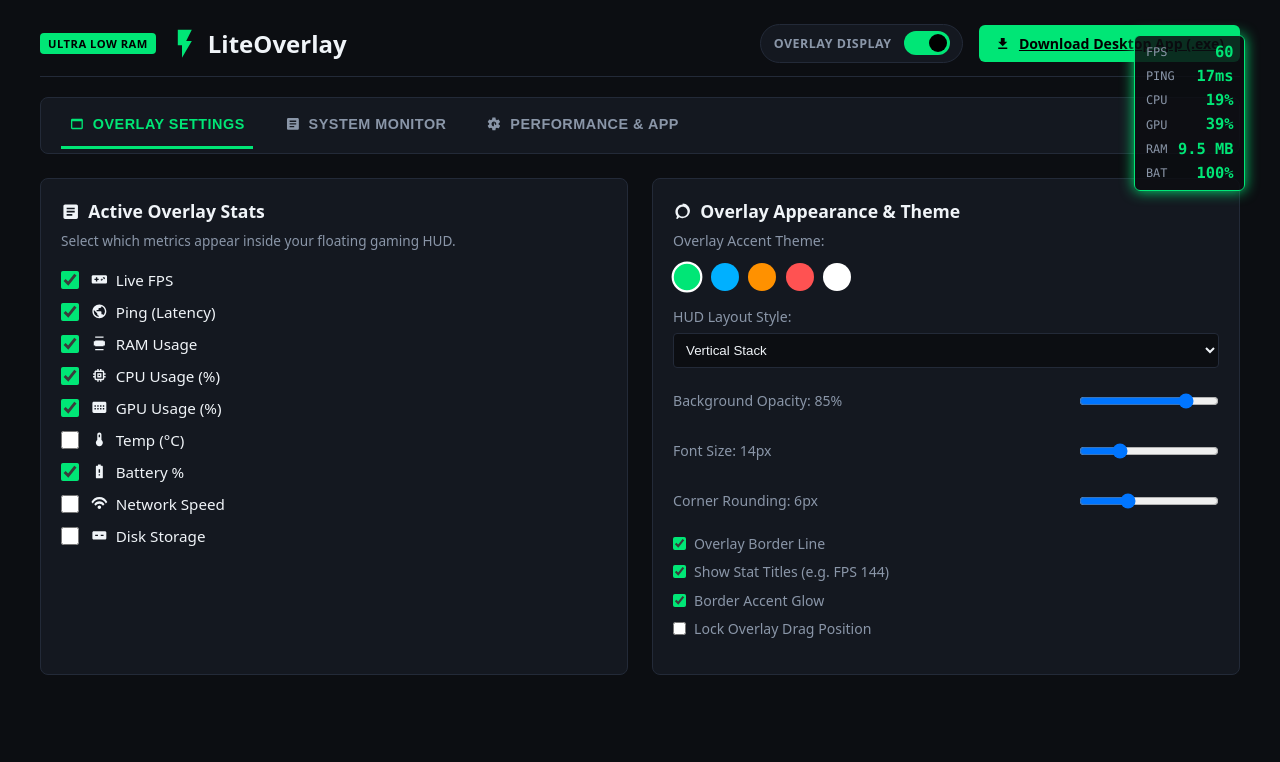
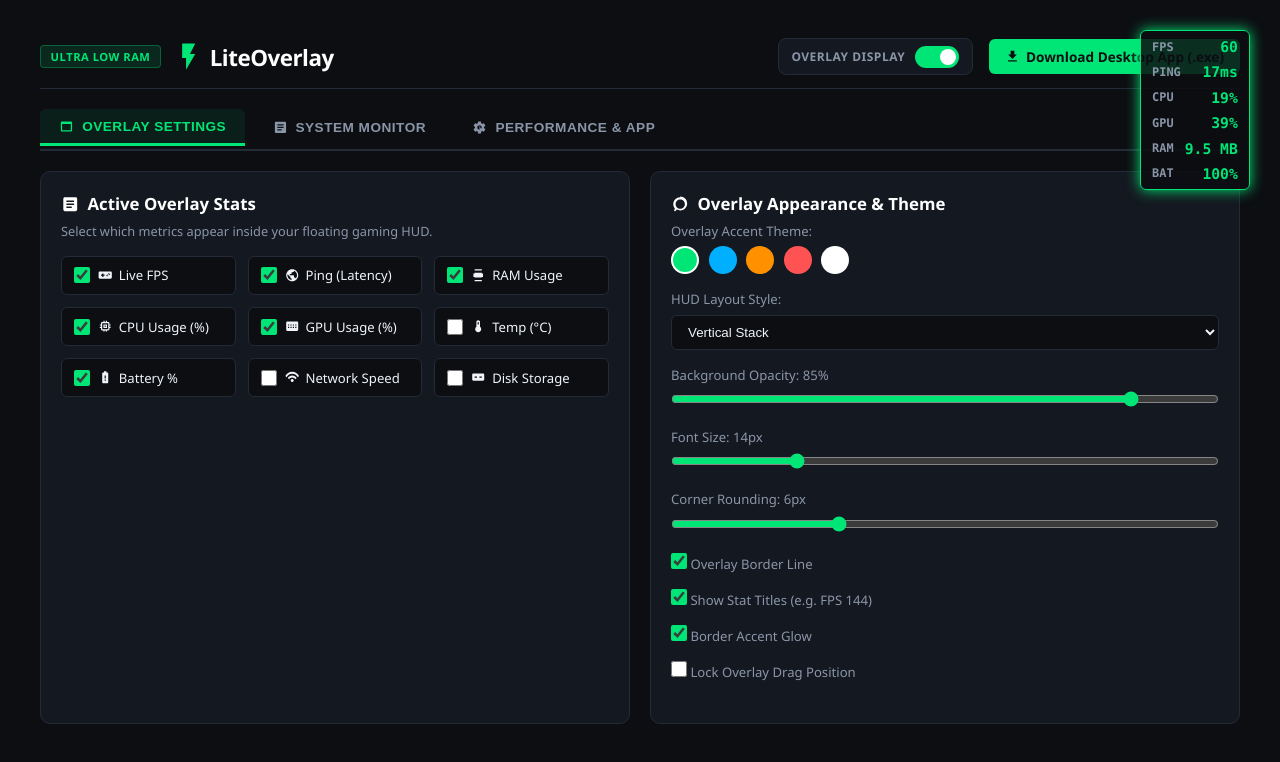
Before and after one commit to Emmzain/LiteOverlay, a website: page index.html in a window 1280 px wide. Drawn offline with Linux system fonts and the light colour scheme.

Commit message:
Fix: Added CSS fallbacks and Chromium app lifecycle management for 100% pixel-perfect dark UI inside LiteOverlay.exe

```diff
--- a/styles.css
+++ b/styles.css
@@ -9,7 +9,7 @@
   --accent-dashboard: #00e676; /* Dedicated Dashboard Accent (Green) */
   --overlay-accent-color: #00e676; /* Dedicated Overlay Accent Color */
   --font-mono: 'Consolas', 'Courier New', monospace;
-  --font-sans: system-ui, -apple-system, BlinkMacSystemFont, 'Segoe UI', Roboto, sans-serif;
+  --font-sans: 'Segoe UI', Roboto, Helvetica, Arial, sans-serif;
 }
 
 * {
@@ -18,12 +18,12 @@
   padding: 0;
 }
 
-body {
-  background-color: var(--bg-main);
-  color: var(--text-main);
-  font-family: var(--font-sans);
+html, body {
+  background-color: #0c0e12 !important;
+  color: #f0f4f8 !important;
+  font-family: 'Segoe UI', Roboto, Helvetica, Arial, sans-serif !important;
   min-height: 100vh;
-  padding: 1.5rem;
+  padding: 1.2rem;
   overflow-x: hidden;
 }
 
@@ -37,7 +37,7 @@ body {
   width: 1.1em;
   height: 1.1em;
   vertical-align: -0.2em;
-  fill: currentColor;
+  fill: #00e676 !important;
   display: inline-block;
   flex-shrink: 0;
 }
@@ -45,188 +45,116 @@ body {
 .brand-icon {
   width: 1.4em;
   height: 1.4em;
-  color: var(--accent-dashboard);
+  color: #00e676 !important;
+  fill: #00e676 !important;
   vertical-align: -0.3em;
 }
 
 /* Header */
 .app-header {
   display: flex;
+  display: -ms-flexbox;
   justify-content: space-between;
+  -ms-flex-pack: justify;
   align-items: center;
+  -ms-flex-align: center;
   margin-bottom: 1.25rem;
   padding-bottom: 0.8rem;
-  border-bottom: 1px solid var(--border-color);
+  border-bottom: 1px solid #232a38 !important;
+  background-color: #0c0e12 !important;
 }
 
 .logo-area {
   display: flex;
+  display: -ms-flexbox;
   align-items: center;
   gap: 0.75rem;
 }
 
-.badge-low-end {
-  background: var(--accent-dashboard);
-  color: #000;
+.logo-area h1 {
+  font-size: 1.4rem;
   font-weight: 700;
-  font-size: 0.7rem;
-  padding: 0.2rem 0.5rem;
-  border-radius: 4px;
-  letter-spacing: 0.5px;
+  letter-spacing: -0.5px;
+  color: #ffffff !important;
 }
 
-.app-header h1 {
-  font-size: 1.5rem;
+.badge-low-end {
+  background: rgba(0, 230, 118, 0.12) !important;
+  color: #00e676 !important;
+  border: 1px solid rgba(0, 230, 118, 0.3) !important;
+  padding: 0.2rem 0.6rem;
+  border-radius: 4px;
+  font-size: 0.7rem;
   font-weight: 700;
-  display: flex;
-  align-items: center;
-  gap: 0.4rem;
+  letter-spacing: 0.5px;
 }
 
 .header-actions {
   display: flex;
+  display: -ms-flexbox;
   align-items: center;
   gap: 1rem;
 }
 
-/* Master ON/OFF Switch */
 .master-switch-container {
   display: flex;
+  display: -ms-flexbox;
   align-items: center;
-  gap: 0.75rem;
-  background: var(--bg-card);
+  gap: 0.6rem;
+  background: #141820 !important;
   padding: 0.4rem 0.8rem;
-  border-radius: 20px;
-  border: 1px solid var(--border-color);
+  border-radius: 8px;
+  border: 1px solid #232a38 !important;
 }
 
 .master-switch-label {
-  font-size: 0.78rem;
+  font-size: 0.75rem;
   font-weight: 700;
-  color: var(--text-muted);
+  color: #8a96a8 !important;
   letter-spacing: 0.5px;
 }
 
-.switch-toggle {
-  position: relative;
-  display: inline-block;
-  width: 46px;
-  height: 24px;
+/* Category Navigation Bar */
+.category-nav-bar {
+  display: flex;
+  display: -ms-flexbox;
+  gap: 0.5rem;
+  margin-bottom: 1.25rem;
+  border-bottom: 2px solid #232a38 !important;
+  padding-bottom: 0.2rem;
 }
 
-.switch-toggle input {
-  opacity: 0;
-  width: 0;
-  height: 0;
-}
-
-.switch-slider {
-  position: absolute;
+.nav-tab {
+  background: transparent !important;
+  border: none !important;
+  color: #8a96a8 !important;
+  padding: 0.6rem 1.2rem;
+  font-size: 0.85rem;
+  font-weight: 700;
+  letter-spacing: 0.5px;
   cursor: pointer;
-  top: 0; left: 0; right: 0; bottom: 0;
-  background-color: #232a38;
-  transition: 0.3s;
-  border-radius: 24px;
-}
-
-.switch-slider:before {
-  position: absolute;
-  content: "";
-  height: 18px;
-  width: 18px;
-  left: 3px;
-  bottom: 3px;
-  background-color: white;
-  transition: 0.3s;
-  border-radius: 50%;
-}
-
-input:checked + .switch-slider {
-  background-color: var(--accent-dashboard);
-}
-
-input:checked + .switch-slider:before {
-  transform: translateX(22px);
-  background-color: #000;
-}
-
-.btn {
-  background: var(--bg-card);
-  color: var(--text-main);
-  border: 1px solid var(--border-color);
-  padding: 0.55rem 1rem;
-  border-radius: 6px;
-  font-weight: 600;
-  font-size: 0.88rem;
-  cursor: pointer;
-  display: inline-flex;
+  border-radius: 6px 6px 0 0;
+  transition: all 0.2s ease;
+  display: flex;
+  display: -ms-flexbox;
   align-items: center;
   gap: 0.5rem;
 }
 
-.secondary-btn {
-  background: var(--border-color);
-  color: var(--text-main);
-}
-
-.secondary-btn:hover {
-  background: #2e374a;
-}
-
-.install-btn {
-  background: var(--accent-dashboard);
-  color: #000;
-  border: none;
-}
-
-.install-btn:hover {
-  opacity: 0.9;
-}
-
-.hidden {
-  display: none !important;
-}
-
-/* Category Navigation Tab Bar */
-.category-nav-bar {
-  display: flex;
-  align-items: center;
-  gap: 1.5rem;
-  background: var(--bg-card);
-  border: 1px solid var(--border-color);
-  border-radius: 8px;
-  padding: 0.25rem 1.25rem;
-  margin-bottom: 1.5rem;
-}
-
-.nav-tab {
-  background: none;
-  border: none;
-  border-bottom: 3px solid transparent;
-  color: var(--text-muted);
-  font-size: 0.9rem;
-  font-weight: 700;
-  letter-spacing: 0.5px;
-  padding: 0.9rem 0.5rem;
-  cursor: pointer;
-  display: inline-flex;
-  align-items: center;
-  gap: 0.5rem;
-  transition: all 0.2s ease;
-}
-
 .nav-tab:hover {
-  color: var(--text-main);
+  color: #f0f4f8 !important;
+  background: rgba(255, 255, 255, 0.04) !important;
 }
 
 .nav-tab.active {
-  color: var(--accent-dashboard);
-  border-bottom-color: var(--accent-dashboard);
+  color: #00e676 !important;
+  border-bottom: 3px solid #00e676 !important;
+  background: rgba(0, 230, 118, 0.08) !important;
 }
 
-/* Tab Panes */
+/* Tab View Container */
 .tab-content-container {
-  width: 100%;
+  position: relative;
 }
 
 .tab-pane {
@@ -240,7 +168,7 @@ input:checked + .switch-slider:before {
 .tab-grid-2col {
   display: grid;
   grid-template-columns: 1fr 1fr;
-  gap: 1.5rem;
+  gap: 1.25rem;
 }
 
 @media (max-width: 850px) {
@@ -249,64 +177,96 @@ input:checked + .switch-slider:before {
   }
 }
 
-/* Card Component */
+/* Cards & Layout */
 .card {
-  background: var(--bg-card);
-  border: 1px solid var(--border-color);
-  border-radius: 8px;
+  background: #141820 !important;
+  border: 1px solid #232a38 !important;
+  border-radius: 10px;
   padding: 1.25rem;
-  margin-bottom: 1.5rem;
+  margin-bottom: 1rem;
 }
 
 .card h2 {
-  font-size: 1.1rem;
-  margin-bottom: 0.5rem;
+  font-size: 1.05rem;
+  font-weight: 600;
+  margin-bottom: 0.4rem;
+  color: #ffffff !important;
   display: flex;
+  display: -ms-flexbox;
   align-items: center;
   gap: 0.5rem;
 }
 
 .subtitle {
-  font-size: 0.85rem;
-  color: var(--text-muted);
-  margin-bottom: 1.2rem;
+  font-size: 0.8rem;
+  color: #8a96a8 !important;
+  margin-bottom: 1rem;
 }
 
-/* Toggle Switch Styling */
+/* Toggle List Grid */
 .toggle-list {
-  display: flex;
-  flex-direction: column;
+  display: grid;
+  grid-template-columns: repeat(auto-fill, minmax(130px, 1fr));
   gap: 0.75rem;
 }
 
 .toggle-item {
   display: flex;
+  display: -ms-flexbox;
   align-items: center;
-  gap: 0.75rem;
+  background: #0c0e12 !important;
+  border: 1px solid #232a38 !important;
+  padding: 0.6rem 0.75rem;
+  border-radius: 6px;
   cursor: pointer;
-  user-select: none;
-  font-size: 0.95rem;
+  color: #f0f4f8 !important;
 }
 
 .toggle-item input[type="checkbox"] {
-  width: 18px;
-  height: 18px;
-  accent-color: var(--accent-dashboard);
+  accent-color: #00e676 !important;
+  margin-right: 0.5rem;
+  width: 1rem;
+  height: 1rem;
   cursor: pointer;
 }
 
 .toggle-label {
-  flex: 1;
-  display: inline-flex;
+  font-size: 0.82rem;
+  font-weight: 500;
+  display: flex;
+  display: -ms-flexbox;
   align-items: center;
-  gap: 0.5rem;
+  gap: 0.4rem;
+  color: #f0f4f8 !important;
 }
 
-/* Color Palette Buttons */
+/* Settings Form Elements */
+.setting-group {
+  margin-bottom: 1rem;
+}
+
+.setting-group label {
+  display: block;
+  font-size: 0.82rem;
+  color: #8a96a8 !important;
+  margin-bottom: 0.4rem;
+}
+
+.select-input {
+  width: 100%;
+  background: #0c0e12 !important;
+  color: #f0f4f8 !important;
+  border: 1px solid #232a38 !important;
+  padding: 0.5rem 0.75rem;
+  border-radius: 6px;
+  outline: none;
+}
+
+/* Color Palette Selector */
 .color-palette {
   display: flex;
+  display: -ms-flexbox;
   gap: 0.6rem;
-  margin-top: 0.4rem;
 }
 
 .color-btn {
@@ -315,139 +275,143 @@ input:checked + .switch-slider:before {
   border-radius: 50%;
   border: 2px solid transparent;
   cursor: pointer;
-  outline: none;
 }
 
 .color-btn.active {
-  border-color: #fff;
-  transform: scale(1.1);
-}
-
-/* Settings Form */
-.setting-group {
-  display: flex;
-  flex-direction: column;
-  gap: 0.4rem;
-  margin-bottom: 1rem;
-}
-
-.setting-group label {
-  font-size: 0.88rem;
-  color: var(--text-muted);
-}
-
-.select-input, .range-group input {
-  background: var(--bg-main);
-  color: var(--text-main);
-  border: 1px solid var(--border-color);
-  padding: 0.5rem;
-  border-radius: 4px;
-  outline: none;
-}
-
-.range-group {
-  flex-direction: row;
-  justify-content: space-between;
-  align-items: center;
+  border-color: #ffffff !important;
 }
 
 .range-group input[type="range"] {
-  width: 140px;
+  width: 100%;
+  accent-color: #00e676 !important;
 }
 
 .checkboxes-inline {
   display: flex;
+  display: -ms-flexbox;
   flex-direction: column;
   gap: 0.6rem;
-  margin-top: 0.8rem;
 }
 
 .checkbox-label {
   display: flex;
+  display: -ms-flexbox;
   align-items: center;
   gap: 0.5rem;
-  font-size: 0.88rem;
   cursor: pointer;
+  color: #f0f4f8 !important;
 }
 
-.checkbox-label input {
-  accent-color: var(--accent-dashboard);
+.checkbox-label input[type="checkbox"] {
+  accent-color: #00e676 !important;
+  width: 1rem;
+  height: 1rem;
 }
 
-/* Live Preview Cards Grid */
-.card-header {
-  display: flex;
-  justify-content: space-between;
+/* Buttons */
+.btn {
+  background: #00e676 !important;
+  color: #0c0e12 !important;
+  border: none;
+  padding: 0.5rem 1rem;
+  border-radius: 6px;
+  font-weight: 700;
+  font-size: 0.85rem;
+  cursor: pointer;
+  text-decoration: none;
+  display: inline-flex;
   align-items: center;
-  margin-bottom: 1rem;
+  gap: 0.4rem;
 }
 
-.pulse-indicator {
-  font-size: 0.75rem;
-  color: var(--accent-dashboard);
-  font-weight: 700;
-}
-
+/* System Telemetry Grid */
 .dashboard-stats-grid {
   display: grid;
-  grid-template-columns: repeat(auto-fill, minmax(200px, 1fr));
-  gap: 1.25rem;
+  grid-template-columns: repeat(auto-fill, minmax(180px, 1fr));
+  gap: 1rem;
 }
 
 .stat-box {
-  background: var(--bg-main);
-  border: 1px solid var(--border-color);
-  border-radius: 6px;
+  background: #0c0e12 !important;
+  border: 1px solid #232a38 !important;
+  border-radius: 8px;
   padding: 1rem;
 }
 
 .stat-title {
   font-size: 0.78rem;
-  color: var(--text-muted);
-  text-transform: uppercase;
+  color: #8a96a8 !important;
   margin-bottom: 0.4rem;
-  display: flex;
-  align-items: center;
-  gap: 0.4rem;
 }
 
 .stat-val {
-  font-family: var(--font-mono);
-  font-size: 1.5rem;
+  font-size: 1.4rem;
   font-weight: 700;
-  color: var(--accent-dashboard);
+  color: #00e676 !important;
+  font-family: 'Consolas', monospace;
 }
 
 .stat-sub {
-  font-size: 0.75rem;
-  color: var(--text-muted);
-  margin-top: 0.3rem;
+  font-size: 0.7rem;
+  color: #8a96a8 !important;
+  margin-top: 0.2rem;
 }
 
-/* ========================================================
-   BORDERLESS FLOATING "AIR HUD" OVERLAY (DYNAMIC RESIZING FIX)
-   ======================================================== */
-.game-overlay,
-.pip-overlay-container {
-  position: fixed;
-  top: 35px;
-  right: 35px;
-  z-index: 99999;
-  background: var(--bg-overlay);
-  border: 1px solid var(--overlay-accent-color);
-  border-radius: 6px;
-  color: #fff;
-  font-family: var(--font-mono);
-  box-shadow: 0 0 12px rgba(0, 0, 0, 0.6);
-  user-select: none;
-  cursor: move;
-  padding: 0.5em 0.75em;
-  font-size: 14px; /* Default size resized dynamically by JS */
+/* Switch Toggle Component */
+.switch-toggle {
+  position: relative;
+  display: inline-block;
+  width: 44px;
+  height: 22px;
 }
 
-.game-overlay.glow-effect,
-.pip-overlay-container.glow-effect {
-  box-shadow: 0 0 14px var(--overlay-accent-color);
+.switch-toggle input {
+  opacity: 0;
+  width: 0;
+  height: 0;
+}
+
+.switch-slider {
+  position: absolute;
+  cursor: pointer;
+  top: 0; left: 0; right: 0; bottom: 0;
+  background-color: #232a38 !important;
+  border-radius: 22px;
+}
+
+.switch-slider:before {
+  position: absolute;
+  content: "";
+  height: 16px;
+  width: 16px;
+  left: 3px;
+  bottom: 3px;
+  background-color: #ffffff !important;
+  border-radius: 50%;
+}
+
+input:checked + .switch-slider {
+  background-color: #00e676 !important;
+}
+
+input:checked + .switch-slider:before {
+  transform: translateX(22px);
+}
+
+/* FLOATING OVERLAY DISPLAY HUD */
+.game-overlay {
+  position: fixed;
+  top: 30px;
+  right: 30px;
+  z-index: 999999;
+  background: rgba(12, 14, 18, 0.85) !important;
+  border: 1px solid #00e676 !important;
+  border-radius: 6px;
+  padding: 0.5em 0.8em;
+  color: #ffffff !important;
+  font-family: 'Consolas', monospace;
+  user-select: none;
+  box-shadow: 0 0 12px rgba(0, 0, 0, 0.6);
 }
 
 .game-overlay.hidden {
@@ -456,50 +420,38 @@ input:checked + .switch-slider:before {
 
 .overlay-content {
   display: flex;
-  flex-direction: column;
-  gap: 0.35em;
-  font-size: inherit;
+  display: -ms-flexbox;
+  gap: 0.6em;
 }
 
-/* Overlay Layout Variants */
-.game-overlay.horizontal-layout .overlay-content,
-.overlay-content.horizontal-layout {
-  flex-direction: row;
-  gap: 1.25em;
-  align-items: center;
+.vertical-layout .overlay-content {
+  flex-direction: column;
 }
 
-.game-overlay.grid-layout .overlay-content,
-.overlay-content.grid-layout {
-  display: grid;
-  grid-template-columns: 1fr 1fr;
-  gap: 0.4em 1.2em;
+.horizontal-layout .overlay-content {
+  flex-direction: row;
 }
 
 .overlay-row {
   display: flex;
+  display: -ms-flexbox;
   justify-content: space-between;
   align-items: center;
-  gap: 0.75em;
-  font-size: 1em;
-  line-height: 1.25;
+  gap: 0.8em;
 }
 
 .overlay-key {
-  color: var(--text-muted);
+  color: #8a96a8 !important;
+  font-weight: 600;
   font-size: 0.85em;
-  text-transform: uppercase;
 }
 
 .overlay-val {
+  color: #00e676 !important;
   font-weight: 700;
-  font-size: 1.1em;
-  color: var(--overlay-accent-color) !important;
+  font-size: 1.05em;
 }
 
-/* Low Power CSS overrides */
-body.no-anim * {
-  transition: none !important;
-  animation: none !important;
-  backdrop-filter: none !important;
+.hidden {
+  display: none !important;
 }
```
Also changed, not shown: 3 other files.
